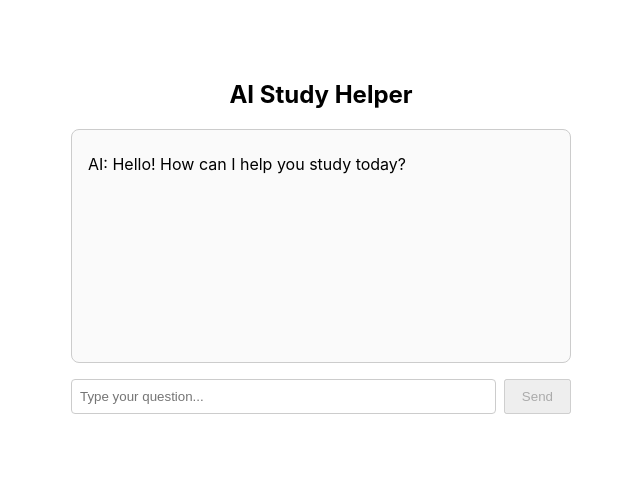
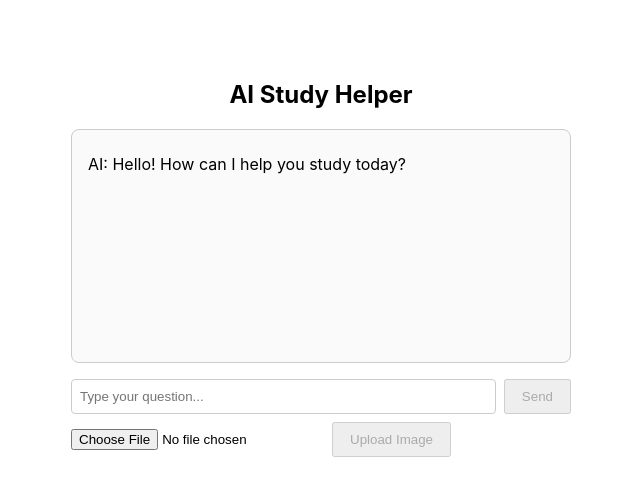
Before and after one commit to damiangohrh123/ai_study_helper, a React (Create React App) app in the folder frontend/: page / in a window 1280 px wide. Shown: the top 496 px of the page, without its empty margins (319-959 px from the left). Built offline with nearby package versions, Linux system fonts and the light colour scheme.

Commit message:
Add image upload feature to App.js

```diff
--- a/frontend/src/App.js
+++ b/frontend/src/App.js
@@ -8,6 +8,33 @@ function App() {
   ]);
   const [input, setInput] = useState('');
   const [loading, setLoading] = useState(false);
+  const [image, setImage] = useState(null);
+  const [imageUploading, setImageUploading] = useState(false);
+  const handleImageChange = (e) => {
+    if (e.target.files && e.target.files[0]) {
+      setImage(e.target.files[0]);
+    }
+  };
+
+  const handleImageUpload = async () => {
+    if (!image) return;
+    setImageUploading(true);
+    setMessages(msgs => [...msgs, { sender: 'user', text: '[Image uploaded: ' + image.name + ']' }]);
+    const formData = new FormData();
+    formData.append('file', image);
+    try {
+      const res = await fetch('http://localhost:8000/upload-image', {
+        method: 'POST',
+        body: formData
+      });
+      const data = await res.json();
+      setMessages(msgs => [...msgs, { sender: 'ai', text: `Image received: ${data.filename}. ${data.text}` }]);
+    } catch (err) {
+      setMessages(msgs => [...msgs, { sender: 'ai', text: 'Error: Could not upload image.' }]);
+    }
+    setImage(null);
+    setImageUploading(false);
+  };
 
   const handleSend = async () => {
     if (!input.trim()) return;
@@ -46,7 +73,7 @@ function App() {
         ))}
         {loading && <div style={{ color: '#888' }}>AI is typing...</div>}
       </div>
-      <div style={{ display: 'flex', gap: 8 }}>
+      <div style={{ display: 'flex', gap: 8, marginBottom: 8 }}>
         <input
           type="text"
           value={input}
@@ -60,6 +87,22 @@ function App() {
           Send
         </button>
       </div>
+      <div style={{ display: 'flex', gap: 8, alignItems: 'center' }}>
+        <input
+          type="file"
+          accept="image/*"
+          onChange={handleImageChange}
+          disabled={imageUploading}
+        />
+        <button
+          onClick={handleImageUpload}
+          disabled={imageUploading || !image}
+          style={{ padding: '8px 16px' }}
+        >
+          {imageUploading ? 'Uploading...' : 'Upload Image'}
+        </button>
+        {image && <span style={{ fontSize: 12 }}>{image.name}</span>}
+      </div>
     </div>
   );
 }
```
